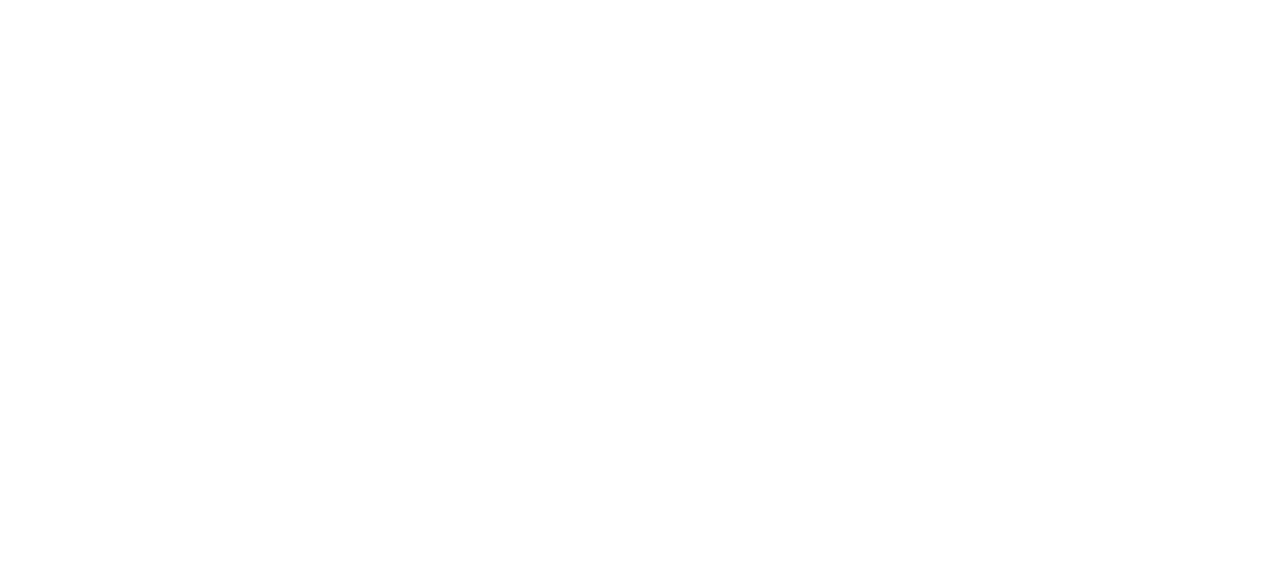
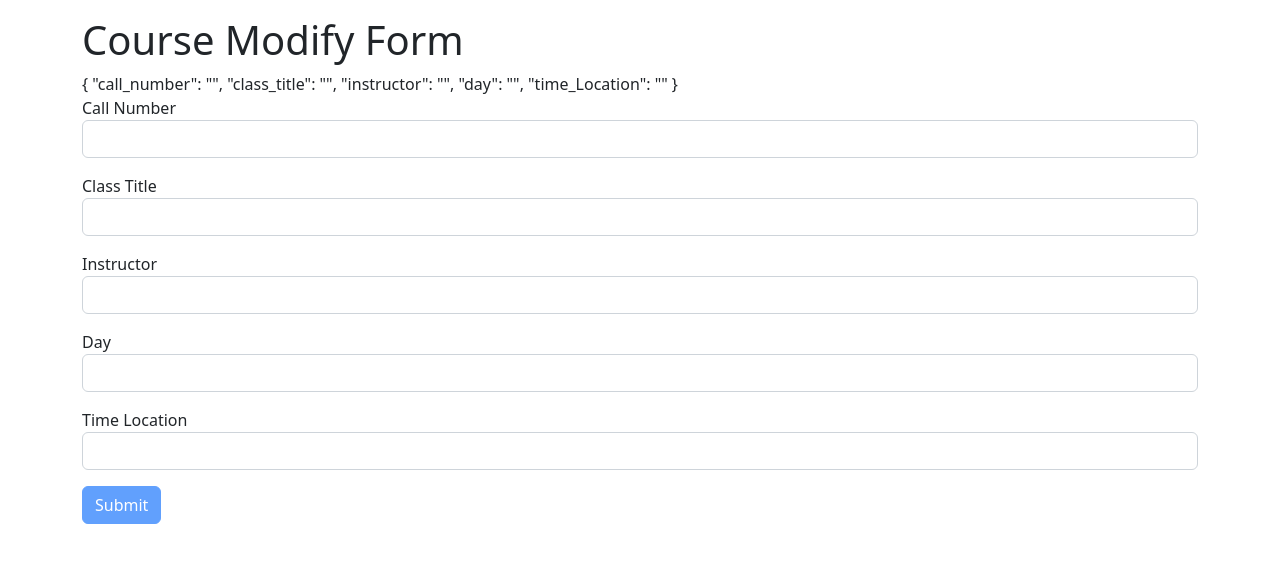
Before and after one commit to https-github-com-sgao19/COMS6156-Web-UI, an Angular app: page /courses/1 in a window 1280 px wide. Before the commit this address led to /. Shown: the top 562 px of the page. Built offline with nearby package versions, Linux system fonts and the light colour scheme; no server answers.

Commit message:
Finish course-modify.

```diff
--- a/src/app/app-routing.module.ts
+++ b/src/app/app-routing.module.ts
@@ -6,6 +6,7 @@
 import { NavbarComponent } from "./navbar/navbar.component";
 import { CourseComponent } from "./course/course.component";
 import {CourseInsertComponent} from "./course-insert/course-insert.component";
+import {CourseModifyComponent} from "./course-modify/course-modify.component";
 
 const routes: Routes = [
   { path: "", component: NavbarComponent, children: [
@@ -14,7 +15,8 @@
     ] },
   { path: "students/enrollment", component: StudentEnrollmentComponent },
   { path: "students/:uni", component: StudentInformationComponent },
-  { path: "courses/insert", component: CourseInsertComponent }
+  { path: "courses/insert", component: CourseInsertComponent },
+  { path: "courses/:call_no", component: CourseModifyComponent }
 ];
 
 @NgModule({
@@ -22,4 +24,4 @@
   exports: [RouterModule]
 })
 export class AppRoutingModule { }
-export const routingComponents = [NavbarComponent, StudentComponent, StudentEnrollmentComponent, StudentInformationComponent, CourseComponent]
+export const routingComponents = [NavbarComponent, StudentComponent, StudentEnrollmentComponent, StudentInformationComponent, CourseComponent, CourseModifyComponent]
--- a/src/app/app.module.ts
+++ b/src/app/app.module.ts
@@ -10,6 +10,7 @@
 import { StudentCoursesComponent } from './student-courses/student-courses.component';
 import { NgbDropdownModule, NgbNavModule } from "@ng-bootstrap/ng-bootstrap";
 import { CourseInsertComponent } from './course-insert/course-insert.component';
+import {CourseModifyComponent} from "./course-modify/course-modify.component";
 
 
 @NgModule({
@@ -19,7 +20,8 @@
     StudentContactComponent,
     StudentGeneralComponent,
     StudentCoursesComponent,
-    CourseInsertComponent
+    CourseInsertComponent,
+    CourseModifyComponent
   ],
   imports: [
     BrowserModule,
--- /dev/null
+++ b/src/app/course-modify/course-modify.component.html
@@ -0,0 +1,47 @@
+<!--<div class="container-fluid">-->
+<div class="container basicontainer my-3">
+  <h1>Course Modify Form</h1>
+  <form #courseForm="ngForm" novalidate>
+    {{courseForm.value | json}}
+    <div class="mb-3">
+      <label>Call Number</label>
+      <input type="text" #courseCallNumber="ngModel"
+             [class.is-invalid]="courseCallNumber.invalid && courseCallNumber.touched"
+             class="form-control" [(ngModel)]="course.call_number" name="call_number" required>
+      <small class="text-danger" [class.d-none]="courseCallNumber.valid || courseCallNumber.untouched">
+        Call Number is required
+      </small>
+    </div>
+
+    <div class="mb-3">
+      <label>Class Title</label>
+      <input type="text" #courseClassTitle="ngModel"
+             [class.is-invalid]="courseClassTitle.invalid && courseClassTitle.touched"
+             class="form-control" [(ngModel)]="course.class_title" name="class_title" required>
+      <small class="text-danger" [class.d-none]="courseClassTitle.valid || courseClassTitle.untouched">
+        Class Title is required
+      </small>
+    </div>
+
+    <div class="mb-3">
+      <label>Instructor</label>
+      <input type="text" class="form-control" [(ngModel)]="course.instructor" name="instructor" required>
+    </div>
+
+    <div class="mb-3">
+      <label>Day</label>
+      <input type="text" class="form-control" [(ngModel)]="course.day" name="day" required>
+    </div>
+
+    <div class="mb-3">
+      <label>Time Location</label>
+      <input type="text" class="form-control" [(ngModel)]="course.time_Location" name="time_Location" required>
+    </div>
+
+
+
+
+
+    <button [disabled]="courseForm.form.invalid" class="btn btn-primary" (click)="onSubmit()">Submit</button>
+  </form>
+</div>
--- /dev/null
+++ b/src/app/course-modify/course-modify.component.ts
@@ -0,0 +1,43 @@
+import { Component, OnInit } from '@angular/core';
+import {Course} from "../course";
+import {HttpClient} from "@angular/common/http";
+import {CourseService} from "../course.service";
+import {ActivatedRoute, Router} from "@angular/router";
+
+@Component({
+  selector: 'app-course-modify',
+  templateUrl: './course-modify.component.html',
+  styleUrls: ['./course-modify.component.css']
+})
+export class CourseModifyComponent implements OnInit {
+
+  // private courseService: CourseService;
+  public call_id: string | null;
+  public course: Course;
+  // private router: Router;
+
+
+  constructor(private courseService: CourseService, private activateRoute: ActivatedRoute, private router: Router) {
+    this.course = new Course("", "", "", "", "");
+    this.call_id = this.activateRoute.snapshot.paramMap.get("call_no");
+    this.courseService.getCourseBycall_number(this.call_id).subscribe({
+      next: next => this.course = next,
+      error: error => console.log("Error", error)
+    });
+  }
+
+  ngOnInit(): void {
+  }
+
+  onSubmit(): void {
+    this.courseService.putCourses(this.course, this.course.call_number)
+      .subscribe({
+        next: (data) => console.log("Success!", data),
+        error: (error) => console.log("Error!", error)
+      });
+    this.router.navigate(["../"], {relativeTo: this.activateRoute});
+  }
+
+
+
+}
--- a/src/app/course.service.ts
+++ b/src/app/course.service.ts
@@ -1,12 +1,14 @@
 import { Injectable } from '@angular/core';
 import {HttpClient, HttpParams} from "@angular/common/http";
 import {Course} from "./course";
+import {Constant} from "./constant";
 
 @Injectable({
   providedIn: 'root'
 })
 export class CourseService {
 
+  private readonly url = Constant.courseMicroserviceUrl + "/courses";
   public courses: Course[];
 
   constructor(private http: HttpClient) {
```
Also changed, not shown: src/app/course-modify/course-modify.component.css (added), 1 other file (tests, documents, lock files or other folders).
